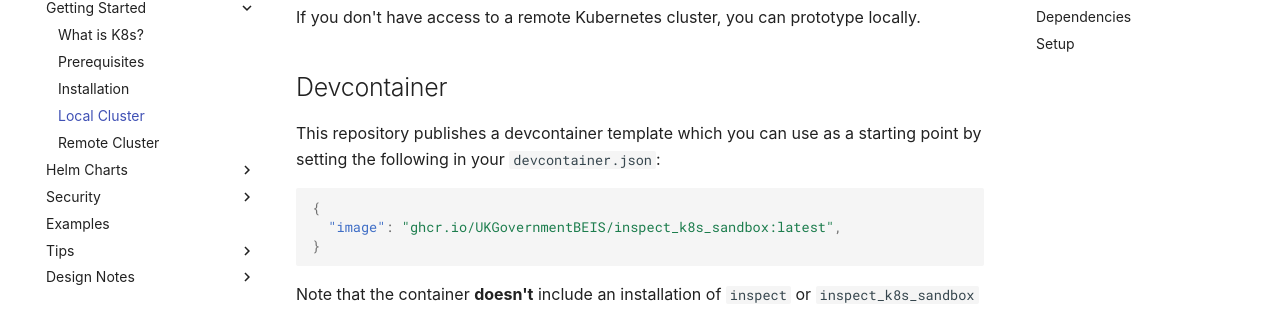
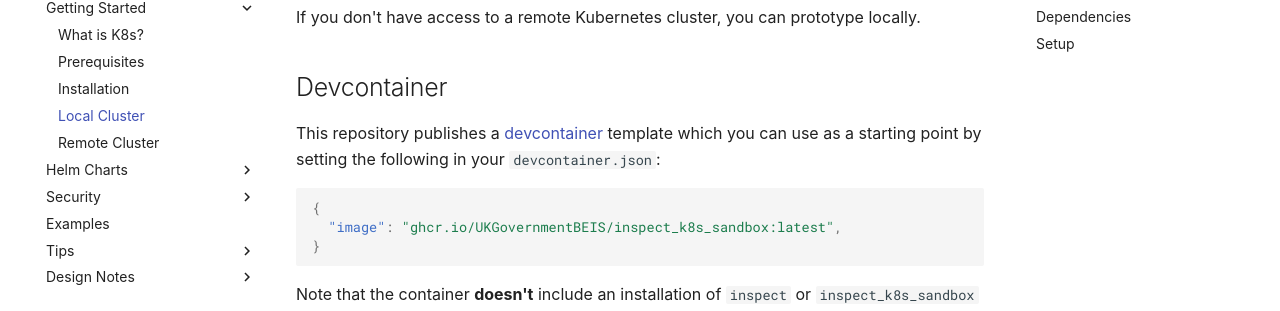
Before and after one commit to UKGovernmentBEIS/inspect_k8s_sandbox, an MkDocs documentation site: the page built from docs/docs/getting-started/local-cluster.md, in a window 1280 px wide and 900 px high. Shown: the part 175-486 px from the top of the window. Built offline with MkDocs 1.6.1 and Material for MkDocs 9.7.7, drawn with Linux system fonts in a browser that asks for light colours; some web fonts are replaced; comment, search, counter and statistics services are not loaded; part of the change alters nothing that is shown.

````diff
--- a/docs/docs/getting-started/local-cluster.md
+++ b/docs/docs/getting-started/local-cluster.md
@@ -4,7 +4,7 @@ If you don't have access to a remote Kubernetes cluster, you can prototype local
 
 ## Devcontainer
 
-This repository publishes a devcontainer template which you can use as a starting point
+This repository publishes a [devcontainer](https://containers.dev/) template which you can use as a starting point
 by setting the following in your `devcontainer.json`:
 
 ```json
````
